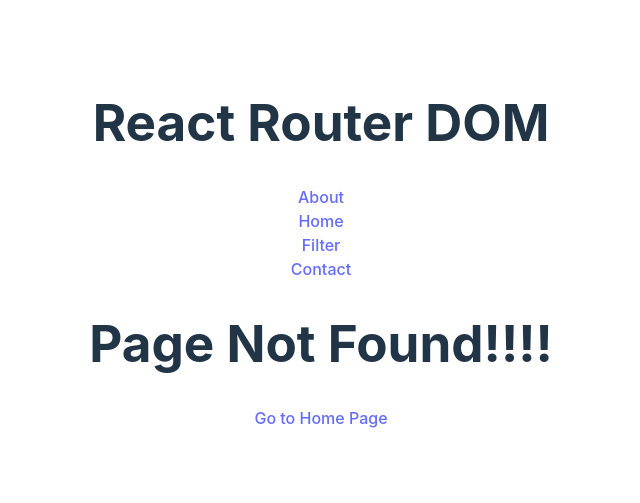
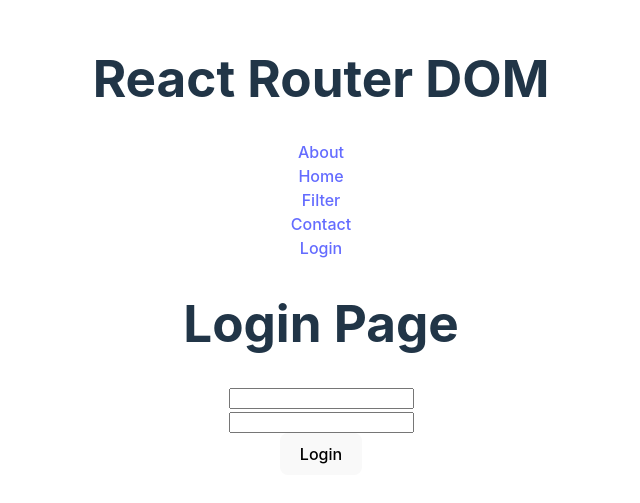
Before and after one commit to vipulVinno2001/React-Router-Dom, a React (Vite) app: page /login in a window 1280 px wide. Before the commit this address had no page. Shown: the part 155-658 px from the top of the page, without its empty margins (319-959 px from the left). Built offline with nearby package versions, Linux system fonts and the light colour scheme.

Commit message:
Added the Use Lovcation Hook

```diff
--- a/src/App.jsx
+++ b/src/App.jsx
@@ -10,6 +10,8 @@
 import Company from "./Component/Company";
 import Channel from "./Component/Channel";
 import Other from "./Component/Other";
+import Login from "./Component/Login";
+
 function App() {
   return (
     <>
@@ -28,6 +30,7 @@
             <Route path="channel" element={<Channel />}/>
             <Route path="other" element={<Other />}/>
           </Route>
+          <Route path="/login" element={<Login />} />
         </Routes>
       </BrowserRouter>
     </>
--- /dev/null
+++ b/src/Component/Login.jsx
@@ -0,0 +1,16 @@
+
+
+const Login = () => {
+  return (
+    <div>
+        <h1>Login Page</h1>
+        <input type="text" />
+        <br />
+        <input type="text" />
+        <br />
+        <button>Login</button>
+    </div>
+  )
+}
+
+export default Login
--- a/src/Component/Navbar.jsx
+++ b/src/Component/Navbar.jsx
@@ -10,6 +10,8 @@
       <Link to="/filter">Filter</Link>
       <br />
       <Link to="/contact">Contact</Link>
+      <br />
+      <Link to="/login">Login</Link>
 
     </div>
   );
```
